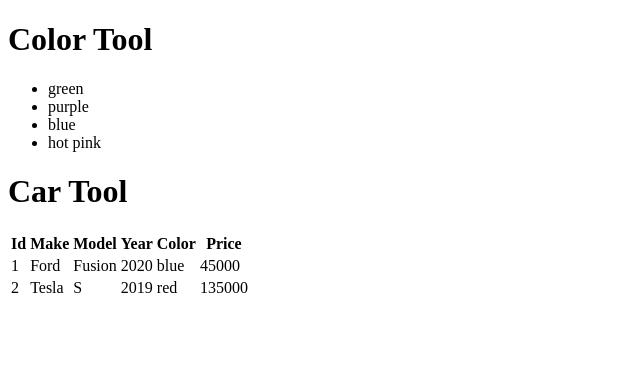
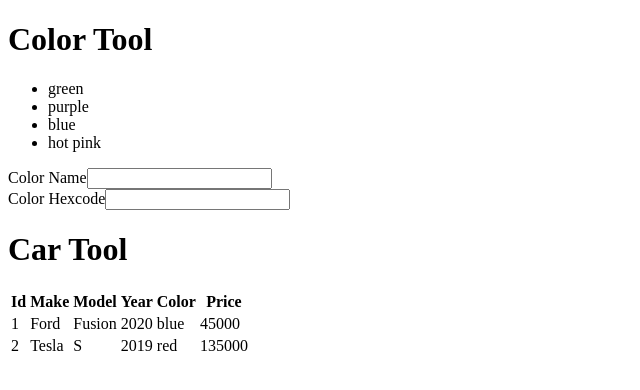
Before and after one commit to t4d-classes/javascript-react-node_07272020, a React (Create React App) app in the folder demo-app/: page / in a window 1280 px wide. Shown: the top 390 px of the page, without its empty margins (0-640 px from the left). Built offline with nearby package versions, Linux system fonts and the light colour scheme.

Commit message:
add exercise 6

```diff
--- a/demo-app/src/components/ColorTool.js
+++ b/demo-app/src/components/ColorTool.js
@@ -1,13 +1,33 @@
-import React from 'react';
+import React, { useState } from 'react';
 import PropTypes from 'prop-types';
 
 import { ToolHeader } from './ToolHeader';
 
 export const ColorTool = ({ colors }) => {
 
-  // const colors = props.colors;
-  // object destructuring
-  // const { colors } = props;
+  // array destructuring
+  const [ colorForm, setColorForm ] = useState({
+    name: '', hexcode: '',
+  });
+
+  // const colorFormState = useState({
+  //   name: '', hexcode: '',
+  // });
+
+  // const colorForm = colorFormState[0];
+  // const setColorForm = colorFormState[1];
+
+  const change = (e) => {
+
+    setColorForm({
+      // object spread operator
+      ...colorForm, // copy the original color form
+      [ e.target.name ]: e.target.value,
+    });
+
+  };
+
+  console.log(colorForm);
 
   return (
     <>
@@ -16,6 +36,19 @@ export const ColorTool = ({ colors }) => {
         {colors.map(color =>
           <li key={color.id}>{color.name}</li>)}
       </ul>
+      <form>
+        <div>
+          {/* React.createElement('label', { htmlFor: 'color-name-input' }, 'Color Name') */}
+          <label htmlFor="color-name-input">Color Name</label>
+          <input type="text" id="color-name-input" name="name"
+            value={colorForm.name} onChange={change} />
+        </div>
+        <div>
+          <label htmlFor="color-hexcode-input">Color Hexcode</label>
+          <input type="text" id="color-hexcode-input" name="hexcode"
+            value={colorForm.hexcode} onChange={change} />
+        </div>
+      </form>
     </>
   );
 
--- a/demo-app/src/index.js
+++ b/demo-app/src/index.js
@@ -18,6 +18,7 @@ const carList =  [
 
 ReactDOM.render(
   <>
+    {/* React.createElement(ColorTool, { colors: colorList } ) */}
     <ColorTool colors={colorList} />
     <CarTool cars={carList} />
   </>,
```
Also changed, not shown: demo-app/exercises/exercise-6.md (added, +9 -0 lines).
